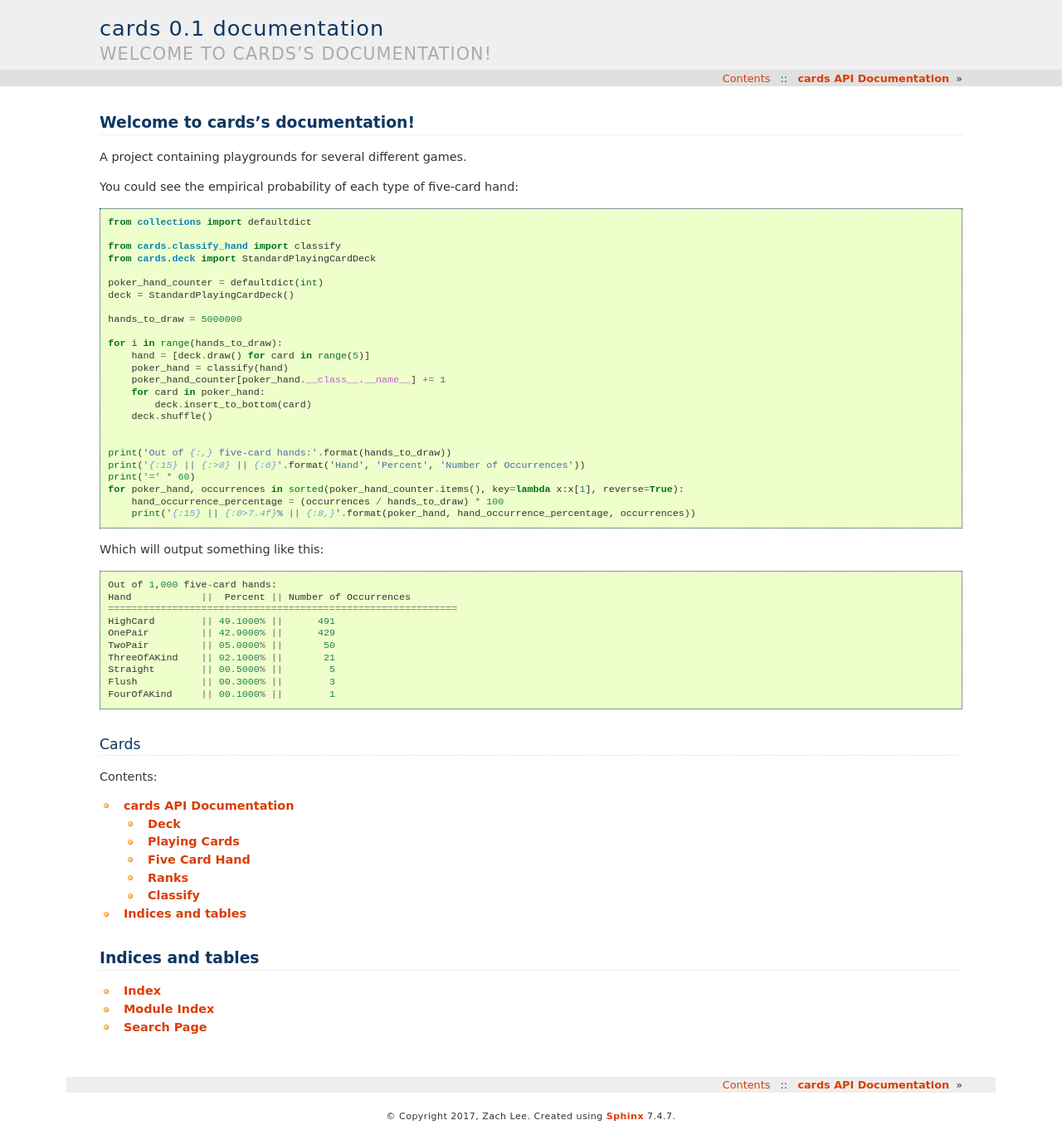
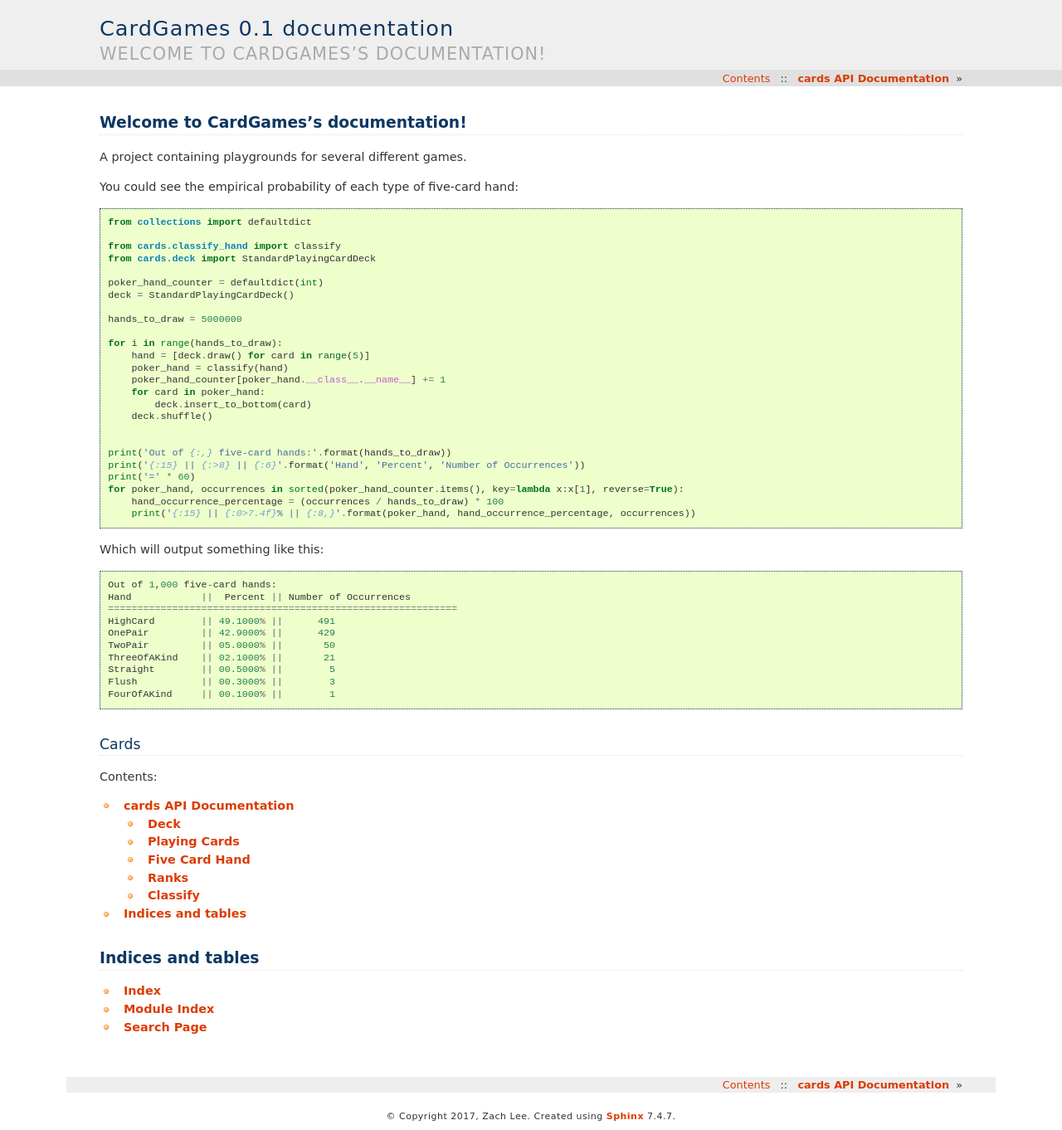
Before and after one commit to abstractlyZach/CardGames, a Sphinx documentation site: the page built from docs/index.rst, in a window 1280 px wide. Shown: the whole page at 83% size. Built offline with Sphinx 7.4.7, drawn with Linux system fonts in a browser that asks for light colours.

Commit message:
update project name in docs

```diff
--- a/docs/conf.py
+++ b/docs/conf.py
@@ -46,7 +46,7 @@ source_suffix = '.rst'
 master_doc = 'index'
 
 # General information about the project.
-project = 'cards'
+project = 'CardGames'
 copyright = '2017, Zach Lee'
 author = 'Zach Lee'
 
--- a/docs/index.rst
+++ b/docs/index.rst
@@ -3,7 +3,7 @@
    You can adapt this file completely to your liking, but it should at least
    contain the root `toctree` directive.
 
-Welcome to cards's documentation!
+Welcome to CardGames's documentation!
 =================================
 A project containing playgrounds for several different games.
 
```
